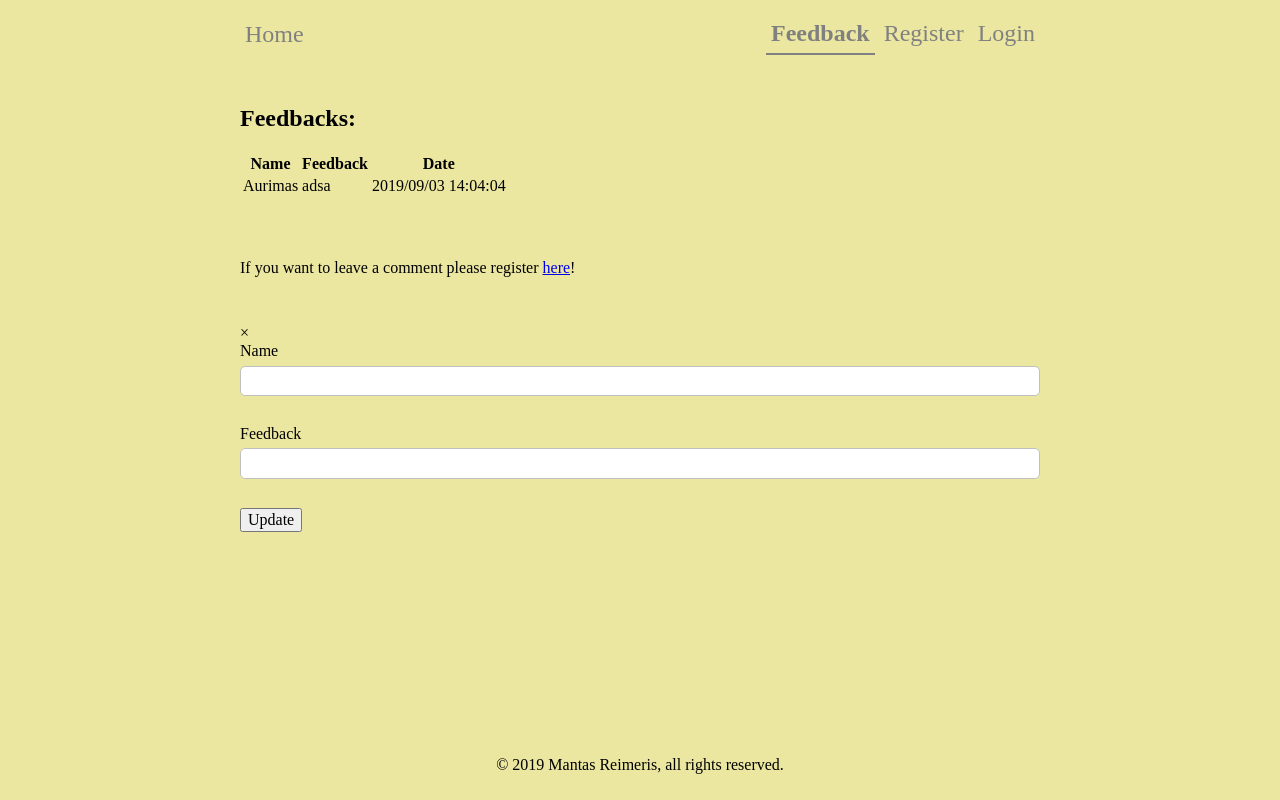
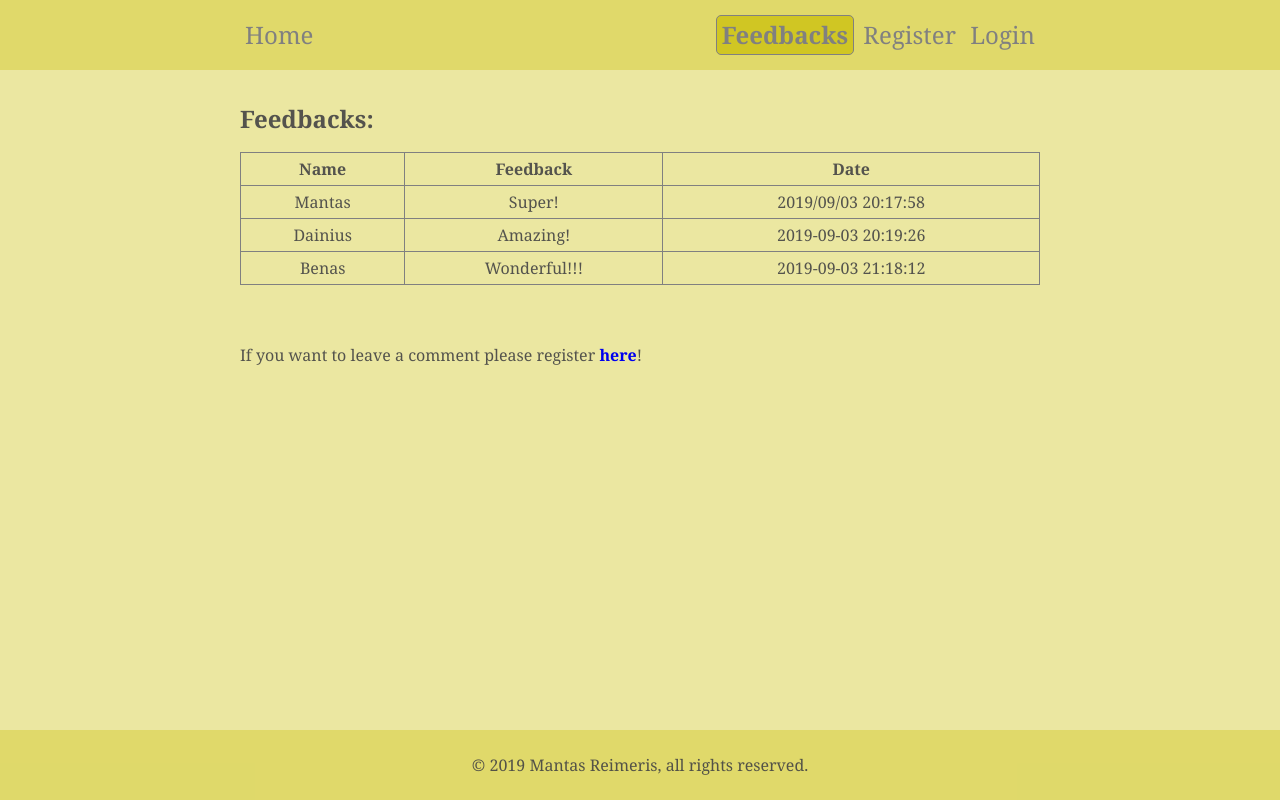
Before and after one commit to mantasreimeris/feedback-project, a PHP site: page /feedback.php in a window 1280 px wide. Run offline with PHP 8.4, Linux system fonts and the light colour scheme.

Commit message:
fixed small bugs, table style added, fixed modal update bug

```diff
--- a/app/classes/Views/Navigation.php
+++ b/app/classes/Views/Navigation.php
@@ -10,7 +10,7 @@ class Navigation extends \Core\View {
         parent::__construct($data);
 
         $this->addLink('left', '/index.php', 'Home');
-        $this->addLink('right', '/feedback.php', 'Feedback');
+        $this->addLink('right', '/feedback.php', 'Feedbacks');
 
         if (App::$session->userLoggedIn()) {
             $user = App::$session->getUser();
--- a/app/data/db.txt
+++ b/app/data/db.txt
@@ -1 +1 @@
-{"users":[{"id":null,"name":"Mantas","surname":"Reimeris","email":"mantas.reimeris@gmail.com","phone":"","adress":"","password":"pass"}],"feedbacks":[{"id":null,"name":"Aurimas","feedback":"adsa","date":"2019\/09\/03 14:04:04"}]}
+{"users":[{"id":null,"name":"Mantas","surname":"Reimeris","email":"mantas.reimeris@gmail.com","phone":"","adress":"","password":"pass"},{"id":null,"name":"Dainius","surname":"Vaiciulis","email":"dainius@vaiciulis.lt","phone":"","adress":"","password":"pass"}],"feedbacks":[{"id":null,"name":"Mantas","feedback":"Super!","date":"2019\/09\/03 20:17:58"},{"id":1,"name":"Dainius","feedback":"Amazing!","date":"2019-09-03 20:19:26"},{"id":2,"name":"Benas","feedback":"Wonderful!!!","date":"2019-09-03 21:18:12"}]}
--- a/public_html/feedback.php
+++ b/public_html/feedback.php
@@ -25,17 +25,17 @@ if ($feedbacks) {
     <head>
         <meta charset="UTF-8">
         <meta name="viewport" content="width=device-width, initial-scale=1.0">
-        <title>Feedback.php</title>
+        <title>Feedbacks</title>
         <link rel="stylesheet" href="media/css/normalize.css">
-        <link rel="stylesheet" href="media/css/milligram.min.css">
         <link rel="stylesheet" href="media/css/style.css">
         <link rel="shortcut icon" href="favicon.ico" type="image/x-icon">
     </head>
     <body>
+        <!-- Header -->
         <header>
             <?php print $navigation->render(); ?>
         </header>
-
+        <!-- Main -->
         <main>
             <section class="wrapper">
                 <div class="block">
@@ -54,7 +54,7 @@ if ($feedbacks) {
                                 </tr>
                             </thead>
                             <tbody>
-                                <!-- Rows Are Dynamically Populated -->
+                                <!-- If user is not logged in PHP generates feedbacks table data -->
                                 <?php if (!App::$session->userLoggedIn()): ?>
                                     <?php foreach ($feedback_array as $feedbackas): ?>
                                         <tr>
@@ -68,6 +68,7 @@ if ($feedbacks) {
                         </table>
                     </div>
                 </div>
+                <!-- If user is logged in PHP allows to write a feedback -->
                 <?php if (App::$session->userLoggedIn()): ?>
                     <div class="block">
                         <h2>Write a feedback about us:</h2>
@@ -79,21 +80,19 @@ if ($feedbacks) {
                     </div>
                 <?php endif; ?>
             </section>
-
             <!-- Update Modal -->
             <div id="update-modal" class="modal">
-                <div class="wrapper">
+                <div class="modal-wrapper">
                     <span class="close">&times;</span>
                     <?php print $updateForm->render(); ?>
                 </div>
             </div>
         </main>
-
         <!-- Footer -->
         <footer>
             <?php print $footer->render(); ?>
         </footer>
-
+        <!-- Script -->
         <script defer src="media/js/app.js"></script>
     </body>
 </html>
--- a/public_html/index.php
+++ b/public_html/index.php
@@ -13,7 +13,7 @@ $footer = new \App\Views\Footer();
     <head>
         <meta charset="UTF-8">
         <meta name="viewport" content="width=device-width, initial-scale=1.0">
-        <title>Index.php</title>
+        <title>Home</title>
         <link rel="stylesheet" href="media/css/normalize.css">
         <link rel="stylesheet" href="media/css/style.css">
         <link rel="shortcut icon" href="favicon.ico" type="image/x-icon">
@@ -21,7 +21,7 @@ $footer = new \App\Views\Footer();
     <body>
         <!-- Header -->
         <header>
-<?php print $navigation->render(); ?>
+            <?php print $navigation->render(); ?>
         </header>
         <!-- Main -->
         <main>
@@ -57,7 +57,7 @@ $footer = new \App\Views\Footer();
         </main>
         <!-- Footer -->
         <footer>
-<?php print $footer->render(); ?>
+            <?php print $footer->render(); ?>
         </footer>
         <!-- Script -->
         <script defer src="media/js/app.js"></script>
--- a/public_html/login.php
+++ b/public_html/login.php
@@ -30,18 +30,14 @@ switch (get_form_action()) {
         <meta name="viewport" content="width=device-width, initial-scale=1.0">
         <title>Login</title>
         <link rel="stylesheet" href="media/css/normalize.css">
-        <link rel="stylesheet" href="media/css/milligram.min.css">
         <link rel="stylesheet" href="media/css/style.css">
         <link rel="shortcut icon" href="favicon.ico" type="image/x-icon">
-        <link rel="icon" href="favicon.ico" type="image/x-icon">
-    <!--    <script defer src="media/js/app.js"></script>-->
     </head>
     <body>
         <!-- Header -->
         <header>
             <?php print $navigation->render(); ?>
         </header>
-
         <!-- Main Content -->
         <main>
             <section class="wrapper">
@@ -53,7 +49,6 @@ switch (get_form_action()) {
                 </div>
             </section>
         </main>
-
         <!-- Footer -->
         <footer>
             <?php print $footer->render(); ?>
--- a/public_html/media/css/style.css
+++ b/public_html/media/css/style.css
@@ -2,6 +2,20 @@
 
 body {
     background-color: rgba(207, 197, 28, 0.41);
+    font-family: Georgia, serif;
+    color: rgba(68, 68, 68, 0.91);
+}
+
+button {
+    padding: 10px 20px;
+    background-color: rgba(207, 197, 28, 0.21);
+    color: grey;
+    border: 1px solid grey;
+    border-radius: 5px;
+}
+
+button:hover {
+    background-color: rgba(207, 197, 28, 0.91);
 }
 
 /* Header starts here */
@@ -9,6 +23,7 @@ body {
 header {
     padding: 20px;
     box-sizing: border-box;
+    background-color: rgba(207, 197, 28, 0.41);
 }
 
 .link-wrapper {
@@ -46,7 +61,7 @@ main {
     text-align: center;
     margin-bottom: 20px;
     border: 1px solid grey;
-    height: 350px;
+    height: 410px;
 }
 
 .service h3 {
@@ -87,6 +102,15 @@ main {
     margin-bottom: 15px;
 }
 
+.block p a {
+    text-decoration: none;
+    font-weight: bold;
+}
+
+.block p a:hover {
+    border-bottom: 2px solid grey;
+}
+
 /* Form starts here */
 
 form .field-wrapper {
@@ -119,9 +143,10 @@ input {
     width: 100%;
     padding: 5px;
     margin: 5px 0;
-    border: 1px solid silver;
+    border: 1px solid grey;
     border-radius: 5px;
     outline: none;
+    background-color: rgba(207, 197, 28, 0.21);
 }
 
 /* Footer starts here */
@@ -131,6 +156,63 @@ footer {
     display: flex;
     align-items: center;
     justify-content: center;
+    background-color: rgba(207, 197, 28, 0.41);
+}
+
+/* Table starts here */
+
+table {
+    padding: 15px;
+    border: 1px solid grey;
+    width: 100%;
+    text-align: center;
+}
+
+table th,
+table td {
+    padding: 5px;
+}
+
+#person-table table, tr, th, td {
+    border: 1px solid grey;
+    border-collapse: collapse;
+}
+
+/* Modal starts here */
+
+.modal {
+    display: none; /* Hidden by default */
+    position: fixed; /* Stay in place */
+    z-index: 1; /* Sit on top */
+    left: 0;
+    top: 0;
+    width: 100%; /* Full width */
+    height: 100%; /* Full height */
+    overflow: auto; /* Enable scroll if needed */
+    background-color: rgb(0,0,0); /* Fallback color */
+    background-color: rgba(0,0,0,0.7); /* Black w/ opacity */
+}
+
+.modal .modal-wrapper {
+    background-color: rgba(224,216,111,0.9);
+    margin: 15% auto; /* 15% from the top and centered */
+    padding: 20px;
+    border: 1px solid #888;
+    width: 80%; /* Could be more or less, depending on screen size */
+}
+
+.modal .close {
+    color: #aaa;
+    float: right;
+    font-size: 28px;
+    font-weight: bold;
+}
+
+.modal .close:hover,
+.modal .close:focus {
+    color: black;
+    text-decoration: none;
+    cursor: pointer;
 }
 
 /* Responsive starts here */
@@ -175,7 +257,9 @@ footer {
     }
 
     nav .link-wrapper.active {
-        border-bottom: 2px solid grey;
+        background-color: rgba(207, 197, 28, 0.91);
+        border: 1px solid grey;
+        border-radius: 5px;
         font-weight: bold;
     }
 
```
Also changed, not shown: public_html/register.php (+2 -6 lines).
